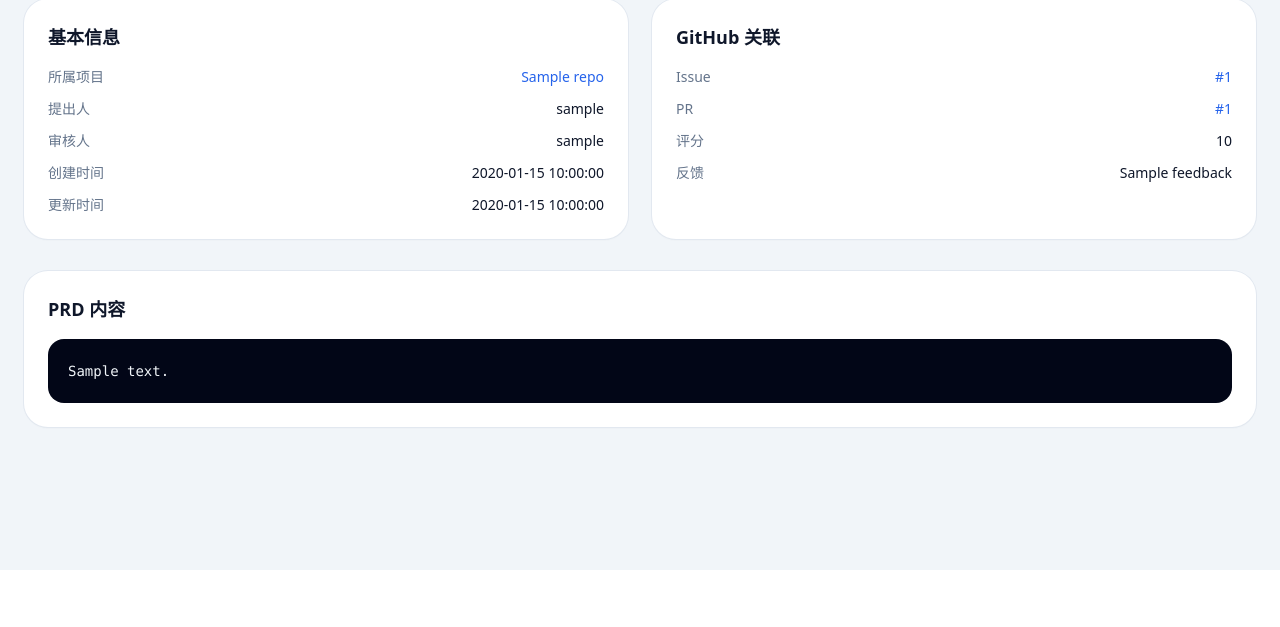
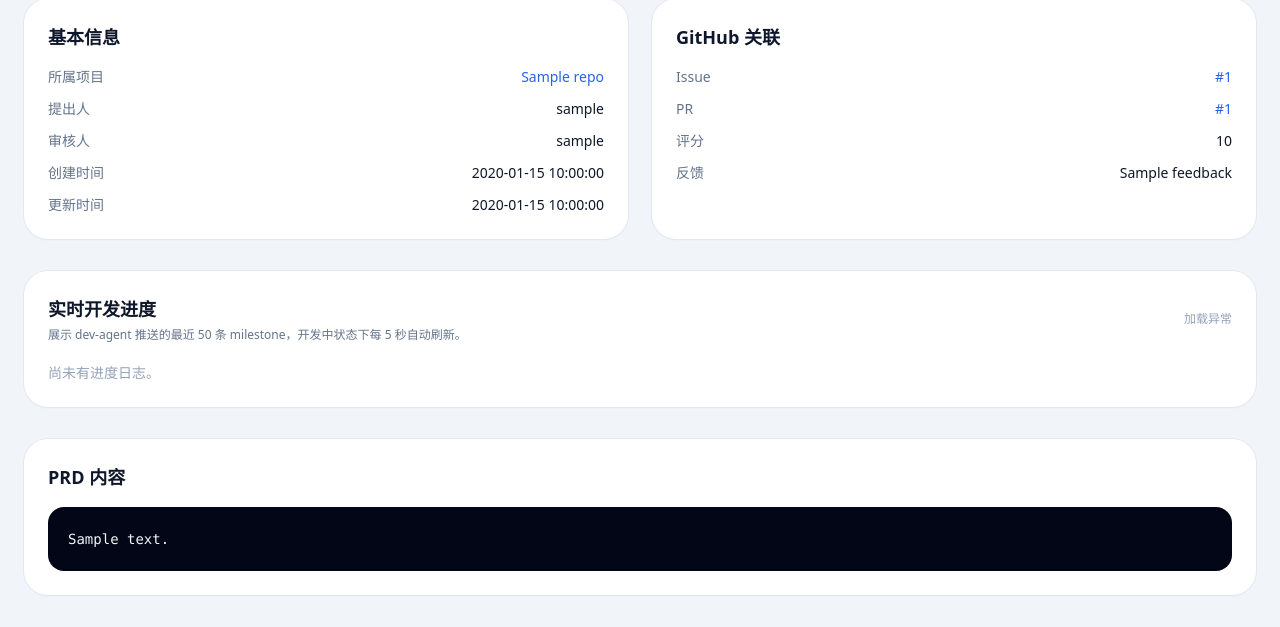
Before and after one commit to gujiwei1991-afk/superUserAI, a FastAPI app: template backend/templates/requirement_detail.html in a window 1280 px wide. Shown: the part 230-857 px from the top of the page. Before the commit the page ends 800 px from the top, so only its background shows below. Run offline with FastAPI, Linux system fonts and the light colour scheme; the template is opened without the code that fills it: most values are stand-ins (such as "Sample title", 1, 10 or a date in 2020); parts of the project's set-up code (start-up, migrations or seed data) failed here and were passed over; some libraries are stand-ins or nearby versions.

Commit message:
feat(admin): add real-time dev progress timeline with 5s polling

```diff
--- a/backend/templates/requirement_detail.html
+++ b/backend/templates/requirement_detail.html
@@ -127,9 +127,92 @@
         </section>
     </div>
 
+    <section class="rounded-3xl bg-white p-6 shadow-sm ring-1 ring-slate-200" data-progress-section>
+        <div class="flex flex-wrap items-center justify-between gap-4">
+            <div>
+                <h2 class="text-lg font-semibold text-slate-900">实时开发进度</h2>
+                <p class="mt-1 text-xs text-slate-500">展示 dev-agent 推送的最近 50 条 milestone，开发中状态下每 5 秒自动刷新。</p>
+            </div>
+            <span class="text-xs text-slate-400" data-progress-status>—</span>
+        </div>
+        <ol class="mt-5 space-y-3 text-sm text-slate-700" data-progress-list>
+            <li class="text-slate-400">尚未有进度日志。</li>
+        </ol>
+    </section>
+
     <section class="rounded-3xl bg-white p-6 shadow-sm ring-1 ring-slate-200">
         <h2 class="text-lg font-semibold text-slate-900">PRD 内容</h2>
         <pre class="mt-4 overflow-x-auto rounded-2xl bg-slate-950 p-5 text-sm leading-6 text-slate-100">{{ project.prd_content or '暂无 PRD 内容。' }}</pre>
     </section>
 </div>
+
+<script>
+(function () {
+    const section = document.querySelector('[data-progress-section]');
+    if (!section) return;
+    const list = section.querySelector('[data-progress-list]');
+    const statusEl = section.querySelector('[data-progress-status]');
+    const projectId = {{ project.id }};
+    const liveStatuses = new Set(['approved', 'developing', 'deployed']);
+    let timer = null;
+
+    function escapeHtml(text) {
+        return text.replace(/[&<>"']/g, function (c) {
+            return {
+                '&': '&amp;',
+                '<': '&lt;',
+                '>': '&gt;',
+                '"': '&quot;',
+                "'": '&#39;',
+            }[c];
+        });
+    }
+
+    function render(payload) {
+        const logs = payload.logs || [];
+        if (logs.length === 0) {
+            list.innerHTML = '<li class="text-slate-400">尚未有进度日志。</li>';
+            return;
+        }
+        list.innerHTML = logs.map(function (row) {
+            const date = new Date(row.created_at);
+            const time = date.toLocaleString('zh-CN', { hour12: false });
+            return '<li class="flex gap-3"><span class="shrink-0 text-xs text-slate-400 w-36">'
+                + escapeHtml(time)
+                + '</span><span class="flex-1 whitespace-pre-wrap break-words">'
+                + escapeHtml(row.message)
+                + '</span></li>';
+        }).join('');
+    }
+
+    async function tick() {
+        try {
+            const r = await fetch('/admin/api/requirements/' + projectId + '/logs', {
+                credentials: 'same-origin',
+            });
+            if (!r.ok) {
+                statusEl.textContent = '加载失败 ' + r.status;
+                return;
+            }
+            const payload = await r.json();
+            render(payload);
+            const now = new Date().toLocaleTimeString('zh-CN', { hour12: false });
+            statusEl.textContent = '已更新 ' + now;
+            if (!liveStatuses.has(payload.status) && timer !== null) {
+                clearInterval(timer);
+                timer = null;
+                statusEl.textContent += ' · 已停止轮询';
+            }
+        } catch (err) {
+            statusEl.textContent = '加载异常';
+        }
+    }
+
+    tick();
+    const initialStatus = '{{ project.status }}';
+    if (liveStatuses.has(initialStatus)) {
+        timer = setInterval(tick, 5000);
+    }
+})();
+</script>
 {% endblock %}
```
